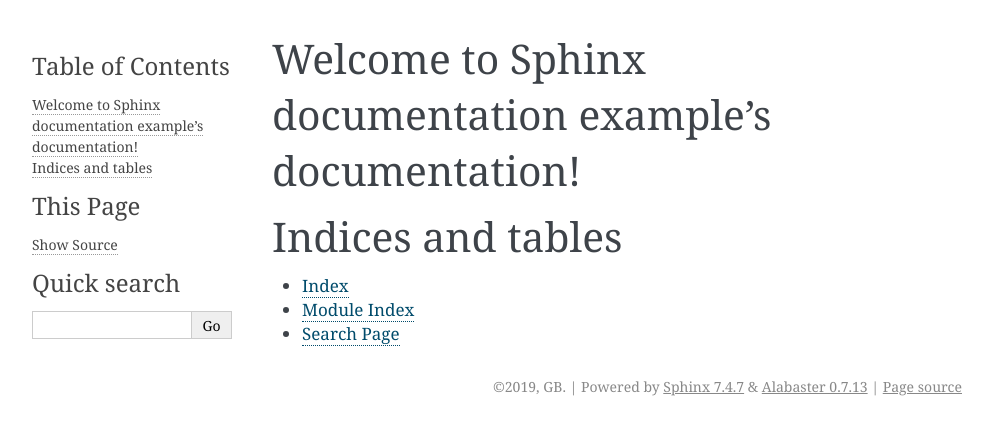
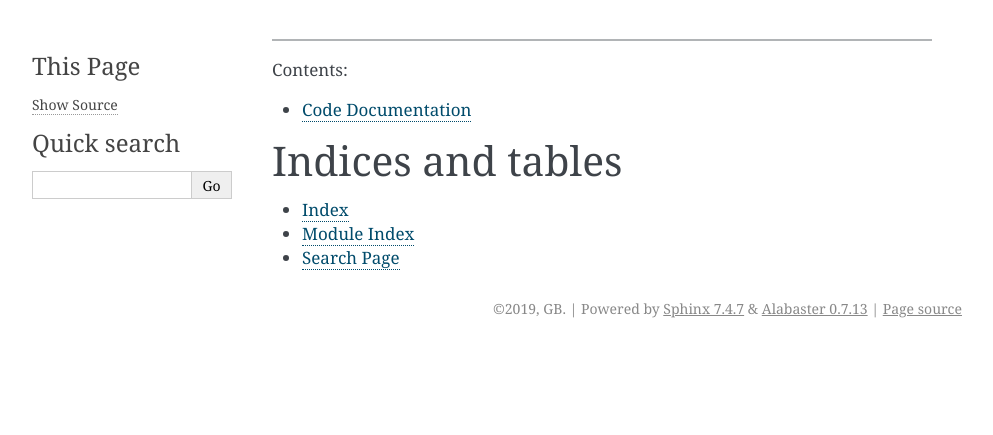
Before and after one commit to bakes55/sphinx-python, a Sphinx documentation site: the page built from sphinx/index.rst, in a window 1280 px wide. Shown: the top 435 px of the page, without its empty margins (148-1141 px from the left). Built offline with Sphinx 7.4.7, drawn with Linux system fonts in a browser that asks for light colours.

Commit message:
page for code doco

```diff
--- /dev/null
+++ b/sphinx/code.rst
@@ -0,0 +1,5 @@
+Code Documentation
+==================
+
+.. automodule:: example1
+    :members:
--- a/sphinx/conf.py
+++ b/sphinx/conf.py
@@ -12,9 +12,9 @@
 # add these directories to sys.path here. If the directory is relative to the
 # documentation root, use os.path.abspath to make it absolute, like shown here.
 #
-# import os
-# import sys
-# sys.path.insert(0, os.path.abspath('.'))
+import os
+import sys
+sys.path.insert(0, os.path.abspath('../'))
 
 
 # -- Project information -----------------------------------------------------
--- a/sphinx/index.rst
+++ b/sphinx/index.rst
@@ -3,12 +3,19 @@
    You can adapt this file completely to your liking, but it should at least
    contain the root `toctree` directive.
 
-Welcome to Sphinx documentation example's documentation!
+ Sphinx documentation example
 ========================================================
 
 .. toctree::
    :maxdepth: 2
    :caption: Contents:
+
+   code
+
+
+
+
+
 
 
 
```
Also changed, not shown: 1 other file.
